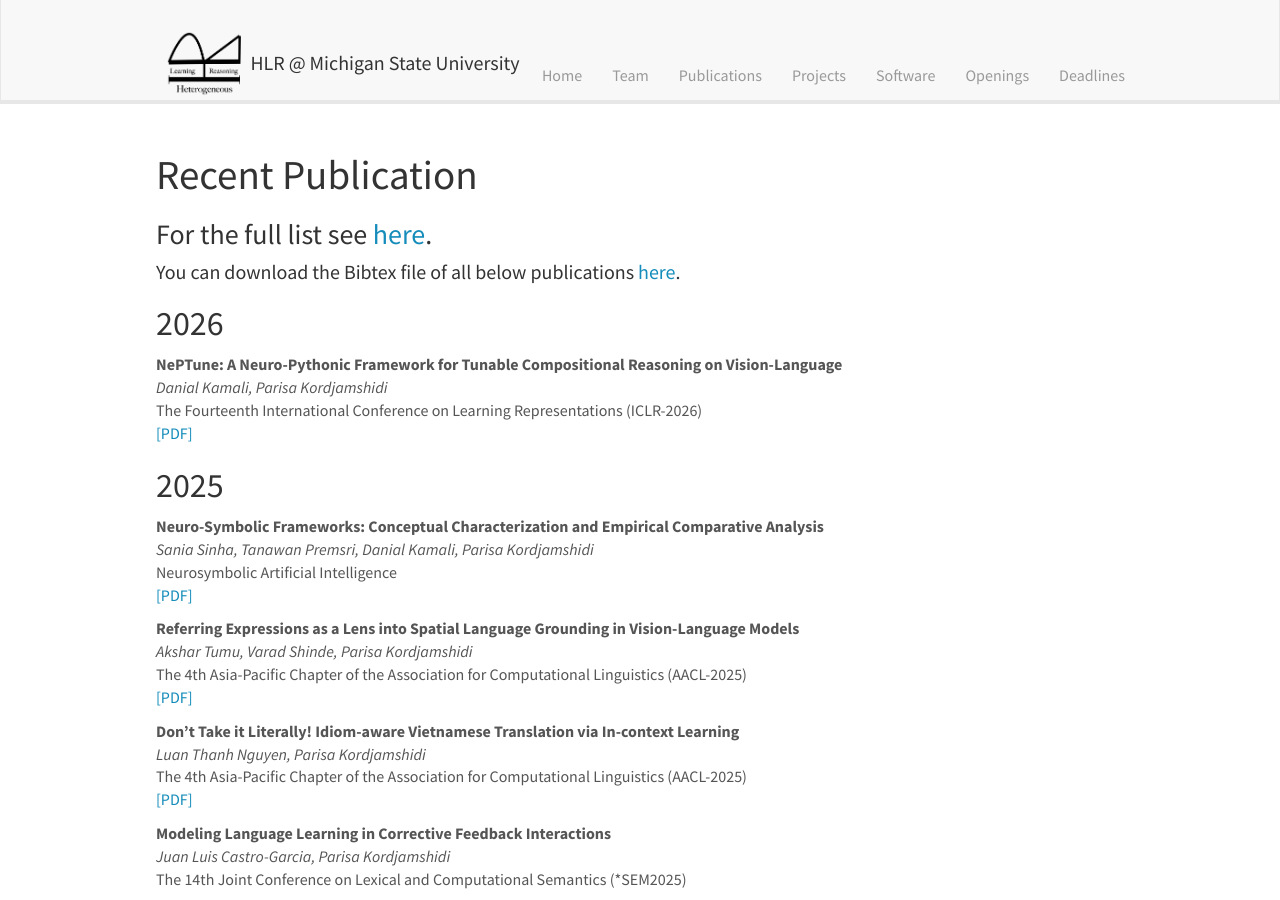
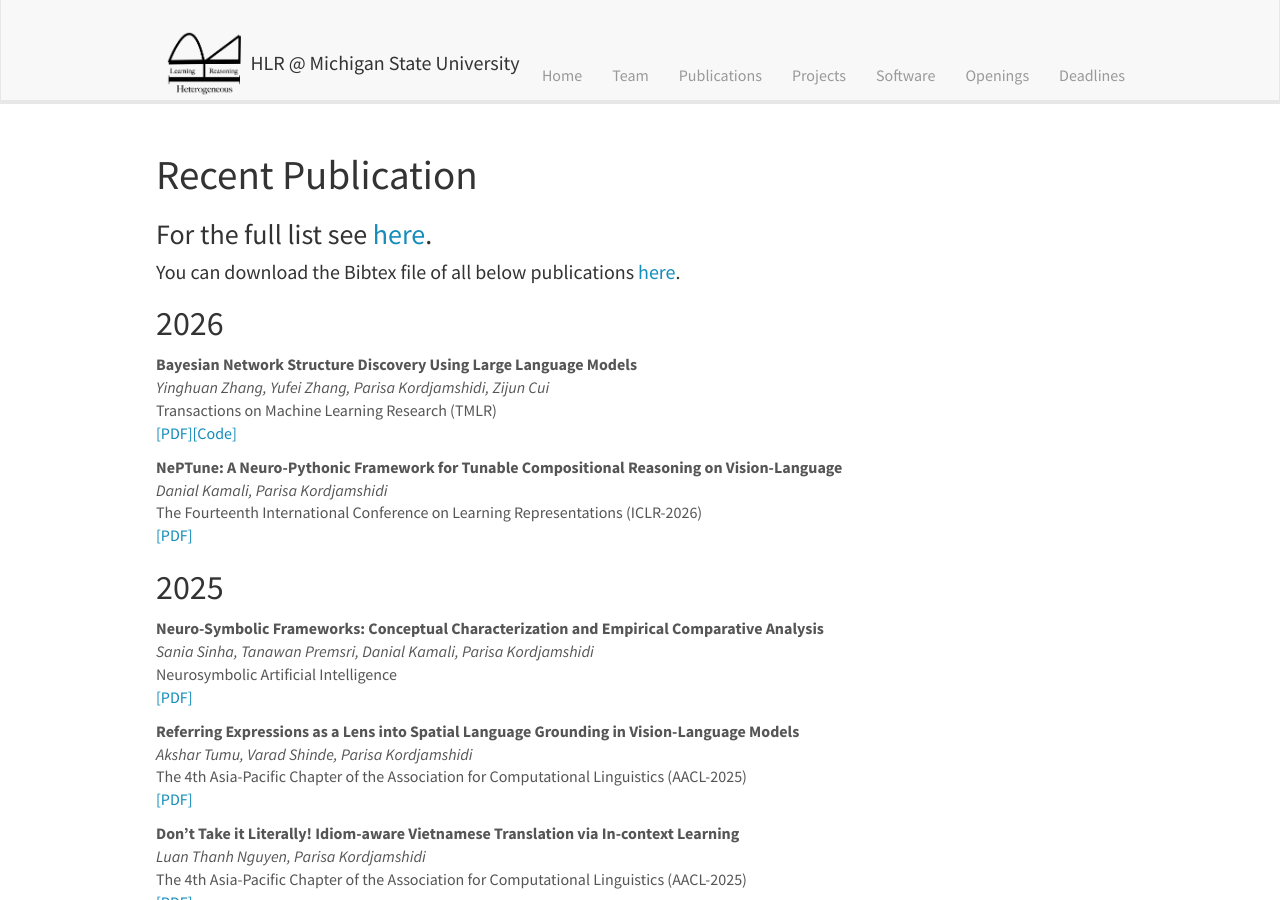
Before and after one commit to HLR/HLR.github.io, a Jekyll site: the page built from _pages/publications.md, in a window 1280 px wide and 900 px high. Built offline with Jekyll 4.4.1, drawn with Linux system fonts in a browser that asks for light colours; nearby versions of some CDN libraries; some of the changed text lies outside the part shown.

Commit message:
Add: pub TMLR2026

```diff
--- a/_data/publist.yml
+++ b/_data/publist.yml
@@ -10,6 +10,16 @@
 #       display: PDF
 #     - url:
 #       display: Code
+
+- title: "Bayesian Network Structure Discovery Using Large Language Models"
+  authors: Yinghuan Zhang, Yufei Zhang, Parisa Kordjamshidi, Zijun Cui
+  venue: Transactions on Machine Learning Research (TMLR)
+  year: 2026
+  links:
+    - url: https://arxiv.org/abs/2511.00574
+      display: PDF
+    - url: https://github.com/sherryzyh/llmbn
+      display: Code
 
 - title: "NePTune: A Neuro-Pythonic Framework for Tunable Compositional Reasoning on Vision-Language"
   authors: Danial Kamali, Parisa Kordjamshidi
@@ -171,7 +181,7 @@
 
 - title: "Vision-and-Language Navigation Today and Tomorrow: A Survey in the Era of Foundation Models"
   authors: Yue Zhang, Ziqiao Ma, Jialu Li, Yanyuan Qiao, Zun Wang, Joyce Chai, Qi Wu, Mohit Bansal, Parisa Kordjamshidi
-  venue: Transactions on Machine Learning Research
+  venue: Transactions on Machine Learning Research (TMLR)
   year: 2024
   links:
     - url: https://arxiv.org/abs/2407.07035
--- a/downloads/hlr.bib
+++ b/downloads/hlr.bib
@@ -1,4 +1,15 @@
 %2026
+
+@article{
+zhang2026bayesian,
+title={Bayesian Network Structure Discovery Using Large Language Models},
+author={Yinghuan Zhang and Yufei Zhang and Parisa Kordjamshidi and Zijun Cui},
+journal={Transactions on Machine Learning Research},
+issn={2835-8856},
+year={2026},
+url={https://openreview.net/forum?id=G4mrO8LVix},
+note={}
+}
 
 @inproceedings{
   kamali2026neptune,
```
